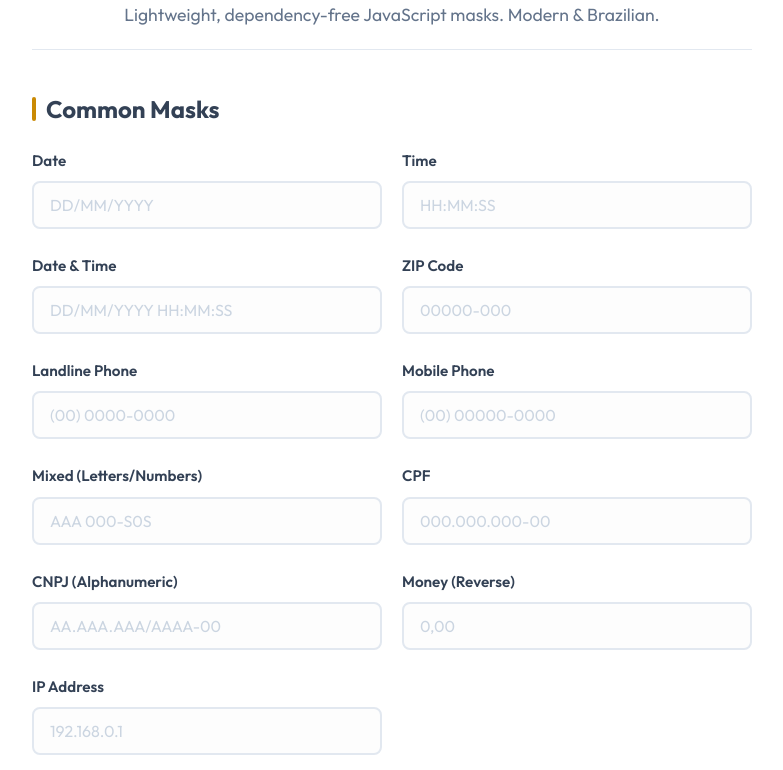
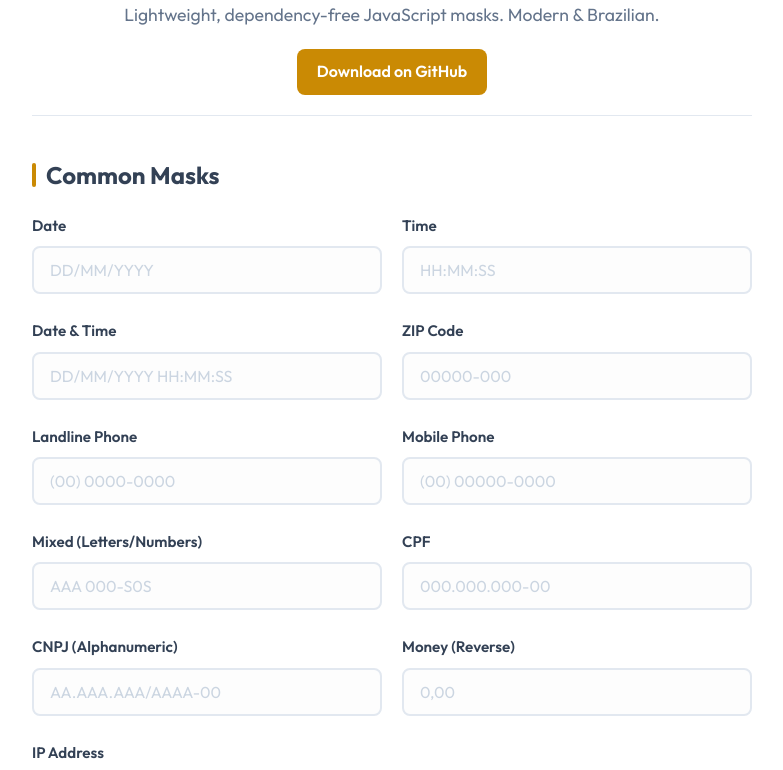
Before and after one commit to gigabaiteti/caramelo-mask, a plain HTML site: page index_en.html in a window 1280 px wide. Shown: the part 217-987 px from the top of the page, without its empty margins (248-1031 px from the left). Drawn offline with Linux system fonts and the light colour scheme.

Commit message:
Enhance index_en.html with GitHub link and styles
Added a download link to GitHub and improved styling.

```diff
--- a/example_en.html
+++ b/index_en.html
@@ -4,7 +4,6 @@
     <meta charset="UTF-8">
     <meta name="viewport" content="width=device-width, initial-scale=1.0">
     <title>Caramelo Mask 🐶</title>
-    <!-- Google Fonts -->
     <link href="https://fonts.googleapis.com/css2?family=Outfit:wght@300;400;600;700&display=swap" rel="stylesheet">
     <style>
         :root {
@@ -148,13 +147,27 @@
             margin-top: 15px;
         }
 
-        button {
+        button, a.btn {
             padding: 10px 20px;
             border: none;
             border-radius: 8px;
             font-weight: 600;
             cursor: pointer;
             transition: all 0.2s;
+        }
+
+        a.btn {
+            display: inline-block;
+            padding: 10px 20px;
+            border: none;
+            border-radius: 8px;
+            font-weight: 600;
+            cursor: pointer;
+            transition: all 0.2s;
+            background: var(--primary);
+            color: white;
+            text-decoration: none;
+            margin-top: 20px;
         }
 
         #btn-unmask {
@@ -188,6 +201,7 @@
             background: var(--border);
             margin: 40px 0;
         }
+        .text-center{ text-align:center; }
     </style>
 </head>
 <body>
@@ -196,6 +210,9 @@
         <header>
             <h1>🐶 <br>Caramelo Mask</h1>
             <p class="subtitle">Lightweight, dependency-free JavaScript masks. Modern & Brazilian.</p>
+            <div class="text-center">
+                <a class="btn" href="https://github.com/gigabaiteti/caramelo-mask/" target="_blank">Download on GitHub</a>
+            </div>
         </header>
 
         <h2>Common Masks</h2>
```
